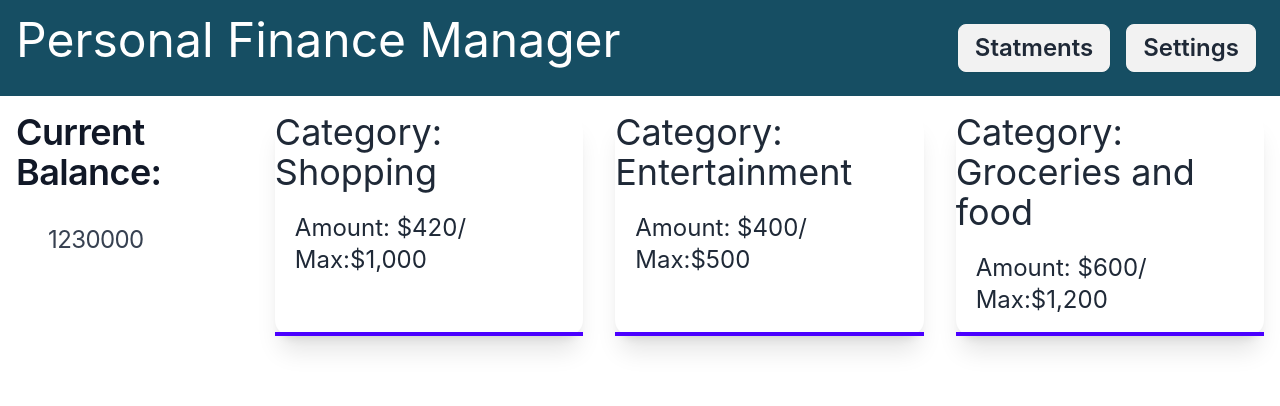
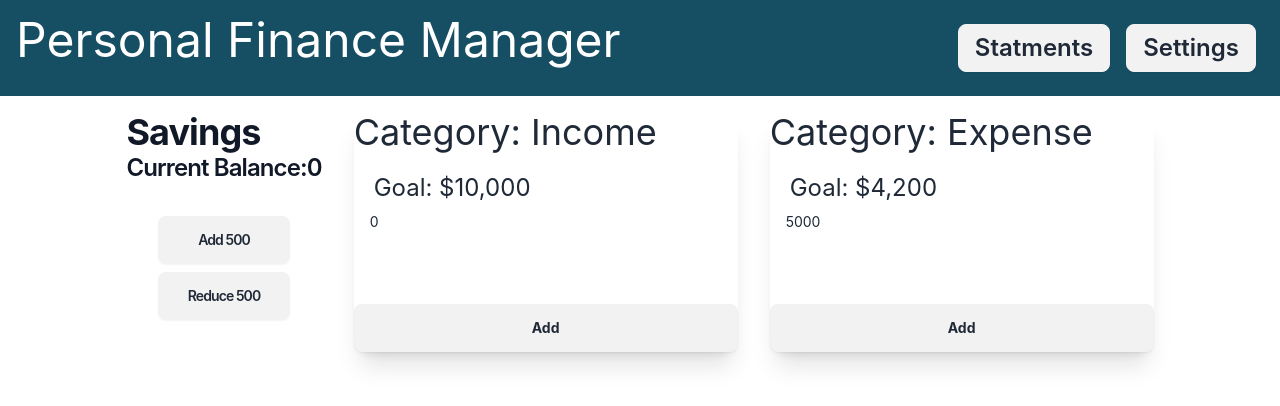
Before and after one commit to maaneesh/Finance-Tracker, a React (Vite) app: page / in a window 1280 px wide. Shown: the top 406 px of the page. Built offline with nearby package versions, Linux system fonts and the light colour scheme.

Commit message:
created context variables

```diff
--- a/src/App.jsx
+++ b/src/App.jsx
@@ -1,20 +1,52 @@
-import React from "react";
+import React, { useContext } from "react";
 import { useState } from "react";
-import ToDoList from "./toDoList";
 import Header from "./components/header";
-import CurrentBalance from "./currentBalance";
+import Savings from "./components/savings";
 import RecentTransactions from "./recentTransactions";
 import Categories from "./components/categories";
+import SavingsContext from "./contexts/Contexts";
+import Income from "./components/income";
+import { IncomeContext } from "./contexts/Contexts";
 
 function App() {
+  const [savings, setSavings] = useState(0);
+
+  const [expenditure, setExpenditure] = useState(5500);
+  const [income, setIncome] = useState(0);
+  // const [income, setIncome] = useContext(IncomeContext);
+
   return (
     <>
       <Header />
       <div className="flex justify-center">
-        <CurrentBalance />
-        <Categories name={"Shopping"} amount={420} max={1000} />
-        <Categories name={"Entertainment"} amount={400} max={500} />
-        <Categories name={"Groceries and food"} amount={600} max={1200} />
+        <SavingsContext.Provider
+          value={{ value: savings, handleValue: (value) => setSavings(value) }}
+        >
+          <IncomeContext.Provider
+            value={{ pay: income, handlePay: (pay) => setIncome(pay) }}
+          >
+            <Savings />
+            <Categories
+              name={"Income"}
+              amount={income}
+              max={10000}
+              savings={savings}
+            />
+            <Categories
+              name={"Expense"}
+              amount={5000}
+              max={4200}
+              savings={savings}
+            />
+          </IncomeContext.Provider>
+        </SavingsContext.Provider>
+        <SavingsContext.Provider
+          value={{
+            value: expenditure,
+            handleValue: (value) => setExpenditure(value),
+          }}
+        ></SavingsContext.Provider>
+        {/* <Categories name={"Expenses"} amount={400} max={500} /> */}
       </div>
     </>
   );
--- a/src/components/categories.jsx
+++ b/src/components/categories.jsx
@@ -1,6 +1,13 @@
+import SavingsContext, { IncomeContext } from "../contexts/Contexts";
+import BudgetContext from "../contexts/Contexts";
 import { currencyFormatter } from "../utils";
+import { useContext } from "react";
 
 function Categories({ name, amount, max }) {
+  const budget = useContext(BudgetContext);
+  const savings = useContext(SavingsContext);
+  console.log({ savings });
+
   return (
     <>
       <div className="card card-compact m-4  bg-base-100 w-96 shadow-xl">
@@ -9,16 +16,32 @@ function Categories({ name, amount, max }) {
         </div>
         <div className="card-body font-normal">
           <span className="ms-1 text-2xl  ">
-            Amount: {currencyFormatter.format(amount)}/ Max:
+            {/* Amount: {currencyFormatter.format(amount)}/ Max:
             {currencyFormatter.format(max)}
+            Savings: {budget.value} */}
+            Goal: {currencyFormatter.format(max)}
           </span>
+          <p>{amount}</p>
         </div>
-        <div className="h-1 w-full bg-neutral-200 dark:bg-neutral-600">
-          <div className="h-1 bg-primary"></div>
+        <div className="btn font-bold">
+          <AddPay />
         </div>
       </div>
     </>
   );
 }
 
+const AddPay = () => {
+  //Add pay button should trigger this function
+  // this should increase the income by $500
+  const income = useContext(IncomeContext);
+  console.log({ income });
+
+  return (
+    <>
+      <button onClick={() => income.handlePay(income.pay + 500)}>Add</button>
+    </>
+  );
+};
+
 export default Categories;
--- /dev/null
+++ b/src/components/income.jsx
@@ -0,0 +1,13 @@
+import React from "react";
+import { IncomeContext } from "../contexts/Contexts";
+import { useContext } from "react";
+
+function Income() {
+  const salary = useContext(IncomeContext);
+  // const taxesPaid = salary.taxes;
+  // console.log(salary.income);
+
+  return <div></div>;
+}
+
+export default Income;
--- /dev/null
+++ b/src/components/savings.jsx
@@ -0,0 +1,51 @@
+import React from "react";
+import { useContext } from "react";
+import BudgetContext from "../contexts/Contexts";
+import { IncomeContext } from "../contexts/Contexts";
+import Income from "./income";
+
+function Savings() {
+  const budget = useContext(BudgetContext);
+  const totalSavings = budget.value;
+  return (
+    <div>
+      <div className="m-4 text-4xl font-bold tracking-tight text-gray-900 dark:text-white">
+        <h2> Savings </h2>
+
+        <div className="card-title text-2xl">
+          <h2>Current Balance:{totalSavings} </h2>
+        </div>
+        <div className="card-body text-2xl">
+          <AddSavings />
+          <DeductSavings />
+        </div>
+      </div>
+    </div>
+  );
+}
+
+const AddSavings = () => {
+  const budget = useContext(BudgetContext);
+
+  return (
+    <div className="btn">
+      <button onClick={() => budget.handleValue(budget.value + 500)}>
+        Add 500
+      </button>
+    </div>
+  );
+};
+
+const DeductSavings = () => {
+  const budget = useContext(BudgetContext);
+
+  return (
+    <div className="btn">
+      <button onClick={() => budget.handleValue(budget.value - 500)}>
+        Reduce 500
+      </button>
+    </div>
+  );
+};
+
+export default Savings;
--- /dev/null
+++ b/src/contexts/Contexts.jsx
@@ -0,0 +1,13 @@
+import React, { createContext } from "react";
+
+const SavingsContext = createContext({ totalSavings: 0 });
+
+export const IncomeContext = createContext({ income: 4500, taxes: 200 });
+export const ExpenseContext = createContext({
+  rent: 1800,
+  groceries: 600,
+  entertainment: 300,
+  clothes: 400,
+});
+
+export default SavingsContext;
--- a/src/contexts/budgetContext.jsx
+++ /dev/null
@@ -1,4 +0,0 @@
-import React, { useContext } from "react";
-const BudgetContext = React.createContext();
-
-export function useBudgets() {}
--- a/src/currentBalance.jsx
+++ /dev/null
@@ -1,21 +0,0 @@
-import React from "react";
-
-function CurrentBalance() {
-  const currentBalance = 1230000;
-  return (
-    <>
-      <div className="m-4 text-2xl font-bold tracking-tight text-gray-900 dark:text-white">
-        <div className="card-title text-4xl">
-          <h2> Current Balance: </h2>
-        </div>
-        <div className="card-body text-2xl">
-          <p className="font-normal text-gray-700 dark:text-gray-400">
-            {currentBalance}
-          </p>
-        </div>
-      </div>
-    </>
-  );
-}
-
-export default CurrentBalance;
--- a/src/toDoList.jsx
+++ /dev/null
@@ -1,79 +0,0 @@
-import React from "react";
-import { useState } from "react";
-
-function ToDoList() {
-  const [tasks, setTasks] = useState([]);
-  const [newTask, setNewTask] = useState(" ");
-
-  function handleInputChange(event) {
-    setNewTask(event.target.value);
-  }
-  function addTask() {
-    if (newTask.trim() !== "") {
-      setTasks((t) => [...t, newTask]);
-    }
-    setNewTask("");
-  }
-  function deleteTask(index) {
-    const updatedTasks = tasks.filter((element, i) => i !== index);
-
-    setTasks(updatedTasks);
-  }
-  function moveTaskUp(index) {
-    if (index > 0) {
-      const updatedTasks = [...tasks];
-      [updatedTasks[index], updatedTasks[index - 1]] = [
-        updatedTasks[index - 1],
-        updatedTasks[index],
-      ];
-      setTasks(updatedTasks);
-    }
-  }
-  function moveTaskDown(index) {
-    if (index < tasks.length - 1) {
-      const updatedTasks = [...tasks];
-      [updatedTasks[index], updatedTasks[index + 1]] = [
-        [updatedTasks[index + 1], updatedTasks[index]],
-      ];
-      setTasks(updatedTasks);
-    }
-  }
-
-  return (
-    <div>
-      <h1>To-Do-List</h1>
-      <div>
-        <input
-          type="text"
-          placeholder="Enter a task"
-          value={newTask}
-          onChange={handleInputChange}
-        />
-        <button className="add-button" onClick={addTask}>
-          Add
-        </button>
-      </div>
-      <ol>
-        {tasks.map((task, index) => (
-          <li key={index}>
-            <span className="text"> {task}</span>
-            <button className="delete-button" onClick={() => deleteTask(index)}>
-              Delete
-            </button>
-            <button className="delete-button" onClick={() => moveTaskUp(index)}>
-              ⬆️
-            </button>
-            <button
-              className="delete-button"
-              onClick={() => moveTaskDown(index)}
-            >
-              ⬇️
-            </button>
-          </li>
-        ))}
-      </ol>
-    </div>
-  );
-}
-
-export default ToDoList;
```
Also changed, not shown: src/components/expense.jsx (added).
